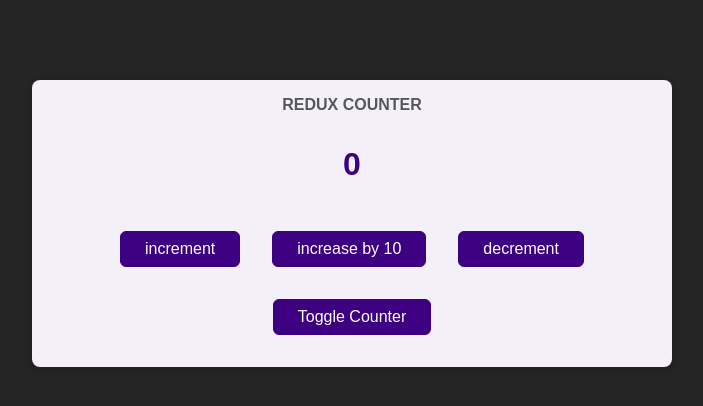
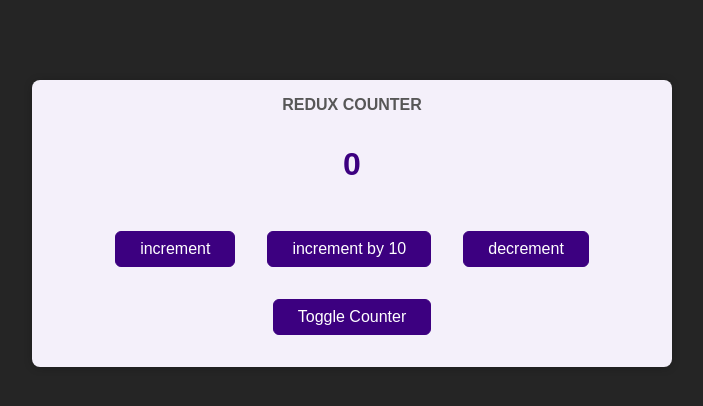
Before and after one commit to calculus0129/react-project-6-1, a React (Create React App) app: page / in a window 1280 px wide. Shown: the top 406 px of the page, without its empty margins (288-991 px from the left). Built offline with nearby package versions, Linux system fonts and the light colour scheme.

Commit message:
feat: implementation by functional components

```diff
--- a/src/components/Counter.js
+++ b/src/components/Counter.js
@@ -1,7 +1,7 @@
 import classes from './Counter.module.css';
 
 // When you decide to use functional component:
-/*
+// /*
 import { useSelector, useDispatch } from 'react-redux';
 
 const Counter = () => {
@@ -10,8 +10,8 @@ const Counter = () => {
 
   const toggleCounterHandler = () => {};
 
-  const incrementHandler = () => {
-    dispatch({type: 'increment'});
+  const incrementHandler = (amt) => {
+    dispatch({type: 'increment', amount: amt});
   };
   const decrementHandler = () => {
     dispatch({type: 'decrement'});
@@ -22,7 +22,8 @@ const Counter = () => {
       <h1>Redux Counter</h1>
       <div className={classes.value}>{counter}</div>
       <div>
-        <button onClick={incrementHandler}>increment</button>
+        <button onClick={() => incrementHandler()}>increment</button>
+        <button onClick={() => incrementHandler(10)}>increment by 10</button>
         <button onClick={decrementHandler}>decrement</button>
       </div>
       <button onClick={toggleCounterHandler}>Toggle Counter</button>
@@ -35,7 +36,7 @@ export default Counter;
 // */
 
 // When you decide to use class-based component:
-// /*
+/*
 
 import { connect } from 'react-redux';
 import { Component } from 'react';
```
